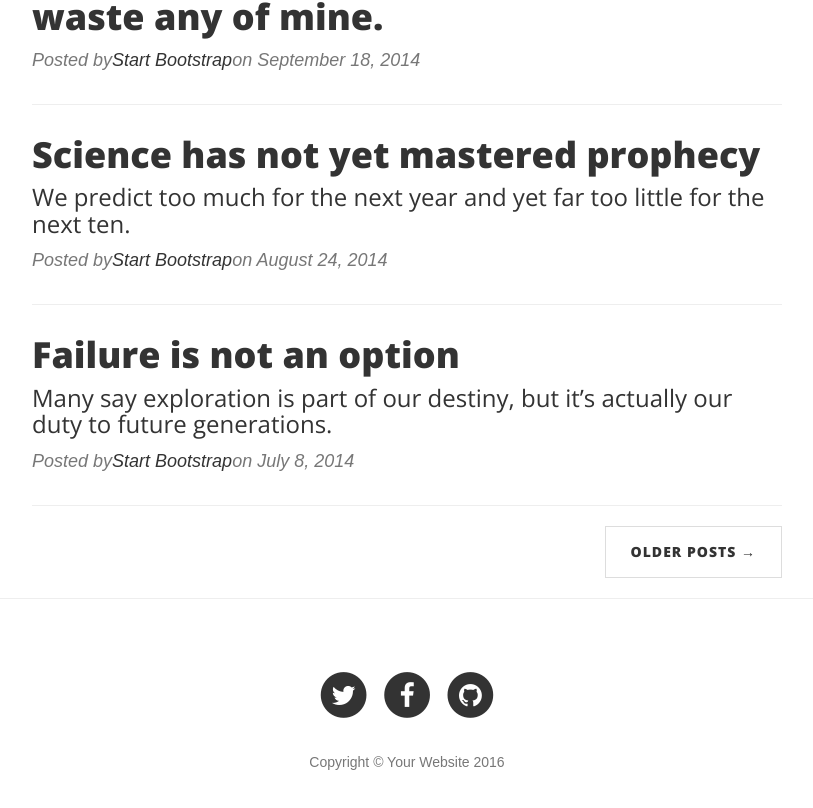
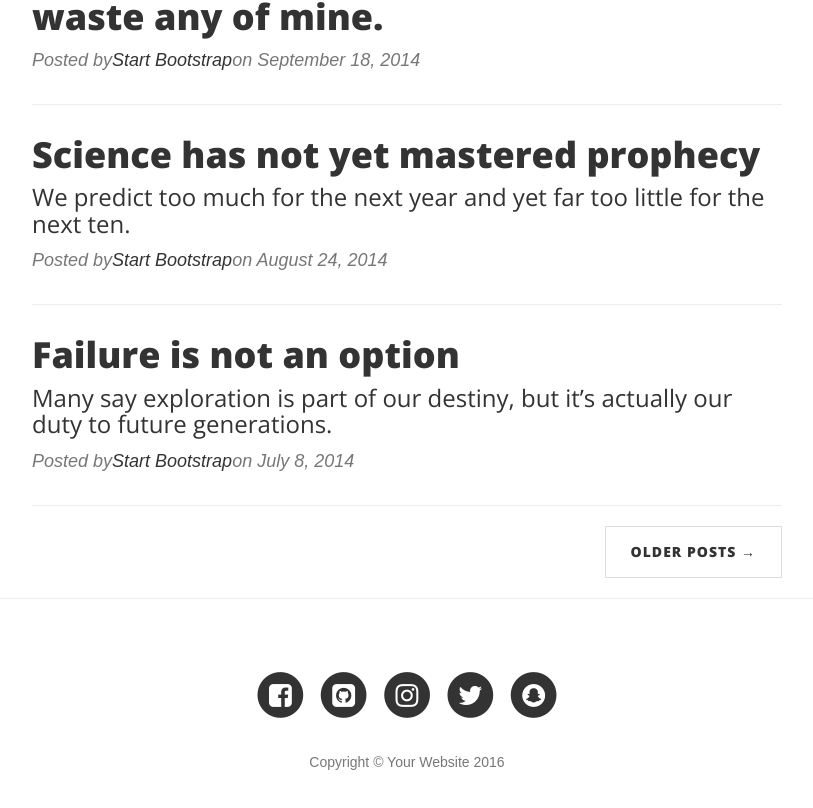
Before and after one commit to idhere703/gte, a React (Create React App) app: page / in a window 1280 px wide. Shown: the part 824-1632 px from the top of the page, without its empty margins (233-1046 px from the left). Built offline with nearby package versions, Linux system fonts and the light colour scheme.

Commit message:
More social links.

```diff
--- a/src/App.js
+++ b/src/App.js
@@ -2,6 +2,7 @@ import React, {Component} from 'react';
 import './App.css';
 import socialLinks from './socialMediaLinks';
 import $ from 'jquery';
+import SocialMediaLinks from './components/socialMedia';
 
 // TODO: Put this in. Do it, do it now.
 // // Floating label headings for the contact form
@@ -166,32 +167,8 @@ class App extends Component {
           <div className="container">
             <div className="row">
               <div className="col-lg-8 col-lg-offset-2 col-md-10 col-md-offset-1">
-                <ul className="list-inline text-center">
-                  <li>
-                    <a href="#">
-                      <span className="fa-stack fa-lg">
-                        <i className="fa fa-circle fa-stack-2x"></i>
-                        <i className="fa fa-twitter fa-stack-1x fa-inverse"></i>
-                      </span>
-                    </a>
-                  </li>
-                  <li>
-                    <a href="#">
-                      <span className="fa-stack fa-lg">
-                        <i className="fa fa-circle fa-stack-2x"></i>
-                        <i className="fa fa-facebook fa-stack-1x fa-inverse"></i>
-                      </span>
-                    </a>
-                  </li>
-                  <li>
-                    <a href="#">
-                      <span className="fa-stack fa-lg">
-                        <i className="fa fa-circle fa-stack-2x"></i>
-                        <i className="fa fa-github fa-stack-1x fa-inverse"></i>
-                      </span>
-                    </a>
-                  </li>
-                </ul>
+                <SocialMediaLinks>
+                </SocialMediaLinks>
                 <p className="copyright text-muted">Copyright &copy; Your Website 2016</p>
               </div>
             </div>
--- /dev/null
+++ b/src/components/socialMedia.js
@@ -0,0 +1,28 @@
+import React, {Component} from 'react';
+import socialMedia from '../socialMediaLinks';
+
+class SocialMediaLinks extends Component {
+
+  render() {
+    return (
+      <div>
+        <ul className="list-inline text-center">
+          {socialMedia.map((social) => {
+            return (
+              <li>
+                <a href={social.siteLink}>
+                  <span className="fa-stack fa-lg">
+                    <i className="fa fa-circle fa-stack-2x"></i>
+                    <i className={social.classInfo + ' fa-stack-1x fa-inverse'}></i>
+                  </span>
+                </a>
+              </li>
+            );
+          })}
+        </ul>
+      </div>
+    );
+  }
+}
+
+export default SocialMediaLinks;
--- a/src/socialMediaLinks.js
+++ b/src/socialMediaLinks.js
@@ -1,22 +1,22 @@
-export default {
-  facebook: {
+export default [
+  {
     siteLink: 'https://www.facebook.com',
     classInfo: 'fa fa-facebook-square'
   },
-  github: {
+  {
     siteLink: 'https://github.com/',
     classInfo: 'fa fa-github-square'
   },
-  instagram: {
+  {
     siteLink: 'https://instagram.com/',
     classInfo: 'fa fa-instagram'
   },
-  twitter: {
+  {
     siteLink: 'https://twitter.com/',
     classInfo: 'fa fa-twitter'
   },
-  snapchat: {
+  {
     siteLink: 'https://snapchat.com/',
     classInfo: 'fa fa-snapchat '
   }
-};
+];
```
